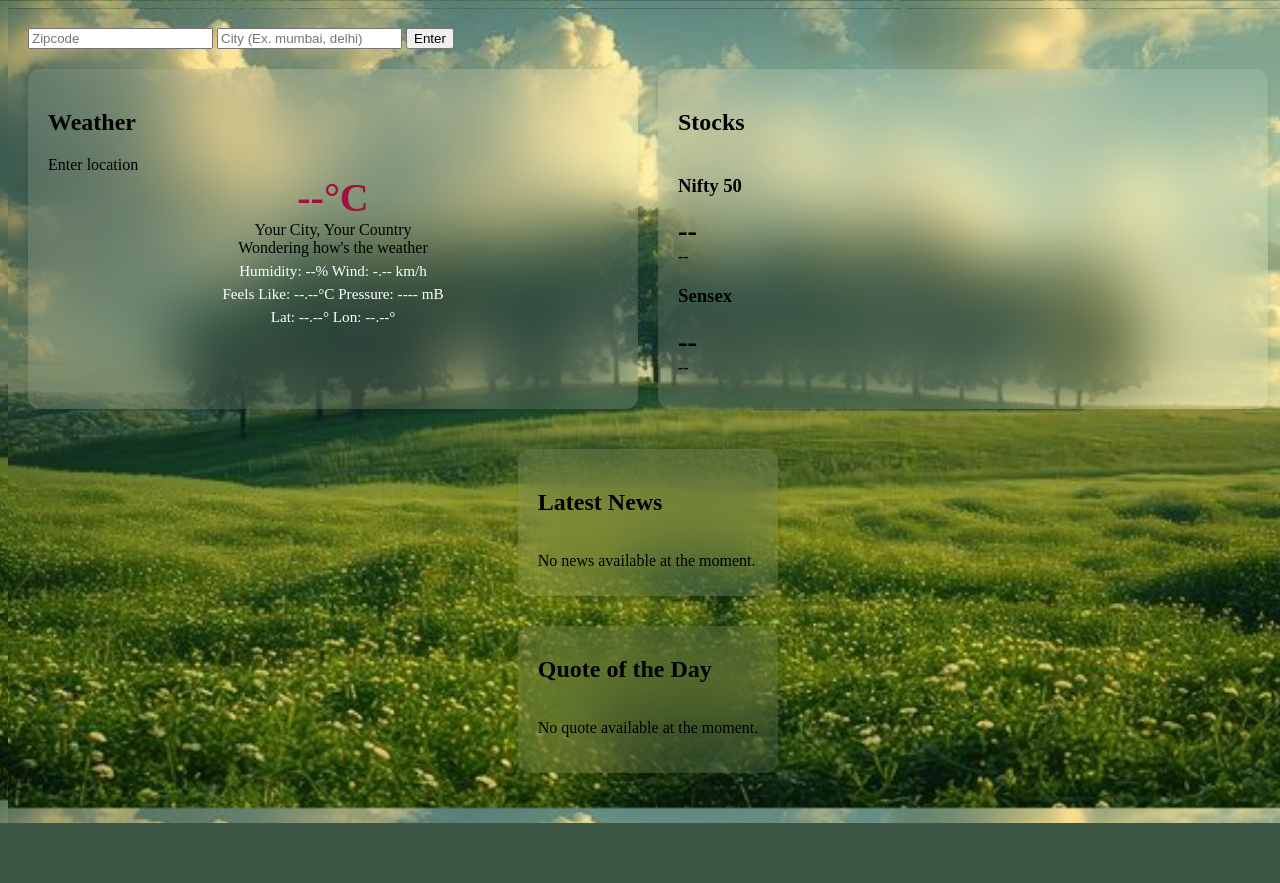
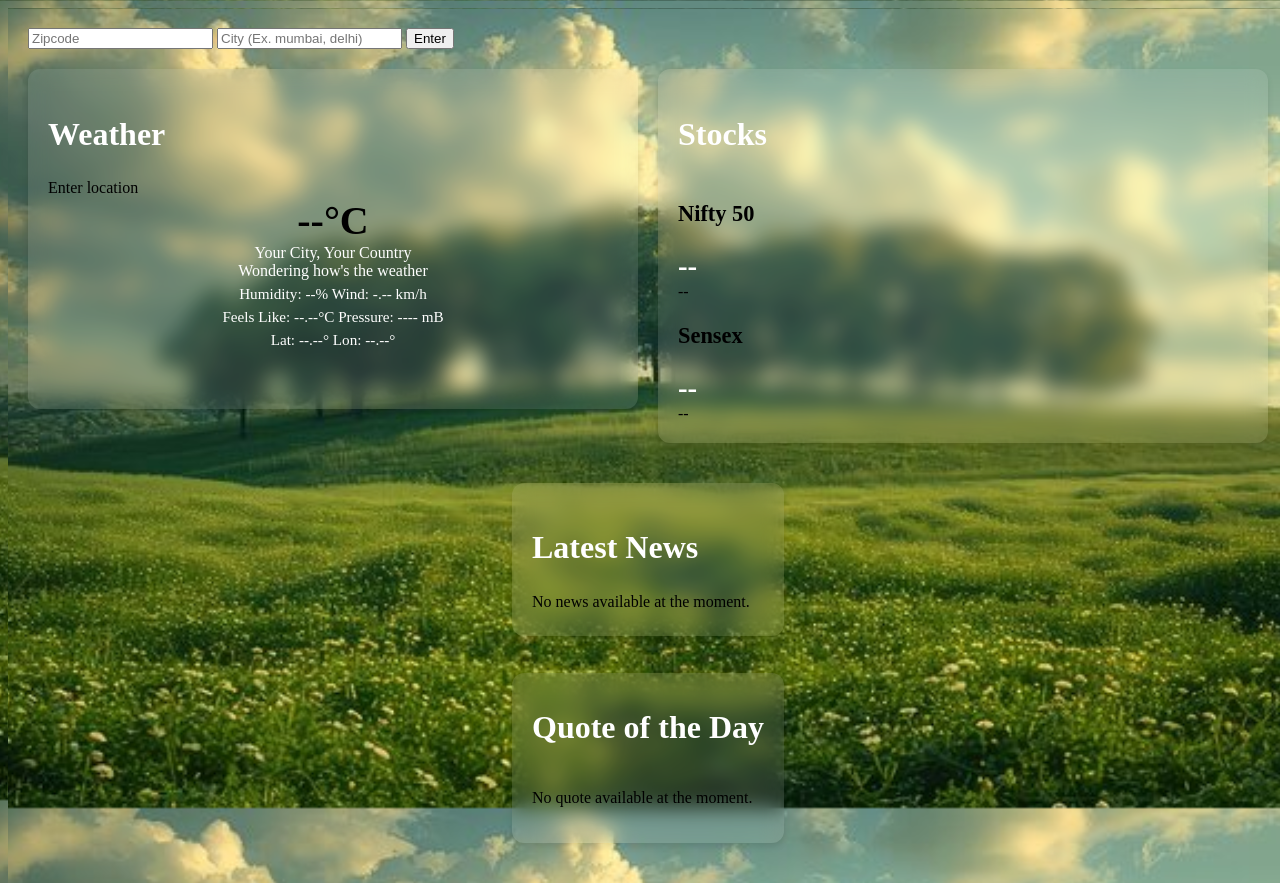
Before and after one commit to Parth-RK/weather_app, a Flask app: template templates/index.html in a window 1280 px wide. Before the commit the page ends 823 px from the top, so only its background shows below. Run offline with Flask 3, Linux system fonts and the light colour scheme; the template is opened without the code that fills it, so the values that code supplies are empty.

Commit message:
minimal usage of colors, adjusted fonts. Next, design input field, further improve visibility

```diff
--- a/static/index.css
+++ b/static/index.css
@@ -1,13 +1,12 @@
 /* Base styles */
 :root {
-    --cyan-color: #00A380;
     --black-color: #000;
     --white-color: #FFFFFF;
-    --crimson-color: #a11039;
-}
+    --text1-color: #a11039;
+    --text2-color: #00A380;
+  }
 
-html,
-body {
+html, body {
     position: absolute;
     margin-bottom: 100px;
     padding: 0;
@@ -48,14 +47,13 @@ body {
 /* Widget base styles */
 .widget {
     background: rgba(255, 255, 255, 0.1);
-    backdrop-filter: blur(30px);
+    backdrop-filter: blur(10px);
     border-radius: 12px;
     box-shadow: 0 4px 6px rgba(0, 0, 0, 0.1);
     padding: 20px;
     transition: transform 0.2s ease;
     height: fit-content;
-    min-width: 0;
-    /* Prevents content from pushing out */
+    min-width: 0; /* Prevents content from pushing out */
 }
 
 .widget:hover {
@@ -63,15 +61,14 @@ body {
 }
 
 /* Specific widget styles */
-.weather-widget,
-.stocks-widget {
+.weather-widget, .stocks-widget {
     min-height: 300px;
     display: flex;
     flex-direction: column;
 }
 
 .news-widget {
-    max-height: 400px;
+    max-height: 600px;
     overflow-y: auto;
     /* max-width: 94%; */
     padding-bottom: 10px;
@@ -92,6 +89,15 @@ body {
     overflow: hidden;
 }
 
+h2.widget_title {
+    font-size: xx-large;
+    color: var(--white-color);
+}
+
+h3.widget_title2 {
+    font-size: 1.4rem;
+    color: var(--black-color);
+}
 /* News specific styles */
 .news-list {
     display: flex;
@@ -102,17 +108,12 @@ body {
 .news-item {
     margin-bottom: 15px;
     word-wrap: break-word;
-    color: aliceblue;
-    font-family: 'Times New Roman', Times, serif;
-    font-size: large;
-    font-weight: 400;
+    color: var(--black-color);
 }
 
 /* Responsive design */
 @media (max-width: 768px) {
-
-    .row,
-    .row2 {
+    .row, .row2 {
         grid-template-columns: 1fr;
     }
 
@@ -123,14 +124,6 @@ body {
     .news-widget {
         max-height: 400px;
     }
-}
-
-/* Keep your existing styles for stock arrows, text colors, etc. */
-.stock-change {
-    display: flex;
-    align-items: center;
-    gap: 4px;
-    font-weight: 500;
 }
 
 .arrow {
@@ -148,13 +141,15 @@ body {
 
 /* Weather specific styles */
 .weather-info {
+    color:  var(--white-color);
+
     text-align: center;
 }
 
 .temperature {
     font-size: 2.5rem;
     font-weight: 700;
-    color: var(--crimson-color);
+    color: var(--black-color);
 }
 
 .weather-details {
@@ -167,21 +162,28 @@ body {
 .stock-value {
     font-size: 1.8rem;
     font-weight: 700;
+    color: var(--white-color);
+}
+
+.stock-change {
     color: var(--black-color);
+    display: flex;
+    align-items: center;
+    gap: 4px;
+    font-weight: 500;
 }
 
 /* Quote specific styles */
 .quote-text {
-    font-size: 1.5rem;
+    font-size: 1.3rem;
     font-style: italic;
-    margin-bottom: 0px;
-    font: bolder;
-    color: rgb(249, 55, 55);
+    margin-bottom: 10px;
+    color: var(--black-color);
 }
 
 .quote-author {
-    font-weight: 800;
+    font-size: 1.1rem;
+    font-weight: 500;
     text-align: right;
-    color: rgb(255, 0, 0);
-
+    color: var(--white-color);
 }
--- a/templates/index.html
+++ b/templates/index.html
@@ -19,7 +19,7 @@
         <div class="row">
             <div id="weather" class="widget weather-widget">
                 <div class="widget-header">
-                    <h2>Weather</h2>
+                    <h2 class="widget_title">Weather</h2>
                 </div>
                 <div class="widget-content">
                     {% if weather %}
@@ -69,7 +69,7 @@
 
             <div id="stocks" class="widget stocks-widget">
                 <div class="widget-header">
-                    <h2>Stocks</h2>
+                    <h2 class="widget_title">Stocks</h2>
                 </div>
                 <div class="widget-content">
                     {% if nifty and sensex %}
@@ -101,14 +101,14 @@
                     {% else %}
                     <div class="stocks-info">
                         <div class="stock-item">
-                            <h3>Nifty 50</h3>
+                            <h3 class="widget_title2">Nifty 50</h3>
                             <div class="stock-value">--</div>
                             <div class="stock-change">
                                 <span>--</span>
                             </div>
                         </div>
                         <div class="stock-item">
-                            <h3>Sensex</h3>
+                            <h3 class="widget_title2">Sensex</h3>
                             <div class="stock-value">--</div>
                             <div class="stock-change">
                                 <span>--</span>
@@ -123,7 +123,7 @@
         <div class="row2">
             <div id="news" class="widget news-widget">
                 <div class="widget-header">
-                    <h2>Latest News</h2>
+                    <h2 class="widget_title">Latest News</h2>
                 </div>
                 <div class="widget-content">
                     <div class="news-list">
@@ -135,7 +135,7 @@
                         </div>
                         {% endfor %}
                         {% else %}
-                        <p>No news available at the moment.</p>
+                        <div class="news-item">No news available at the moment.</div>
                         {% endif %}
                     </div>
                 </div>
@@ -143,7 +143,7 @@
 
             <div id="quote" class="widget quote-widget">
                 <div class="widget-header">
-                    <h2>Quote of the Day</h2>
+                    <h2 class="widget_title">Quote of the Day</h2>
                 </div>
                 <div class="widget-content">
                     {% if quote_text and quote_author %}
```
